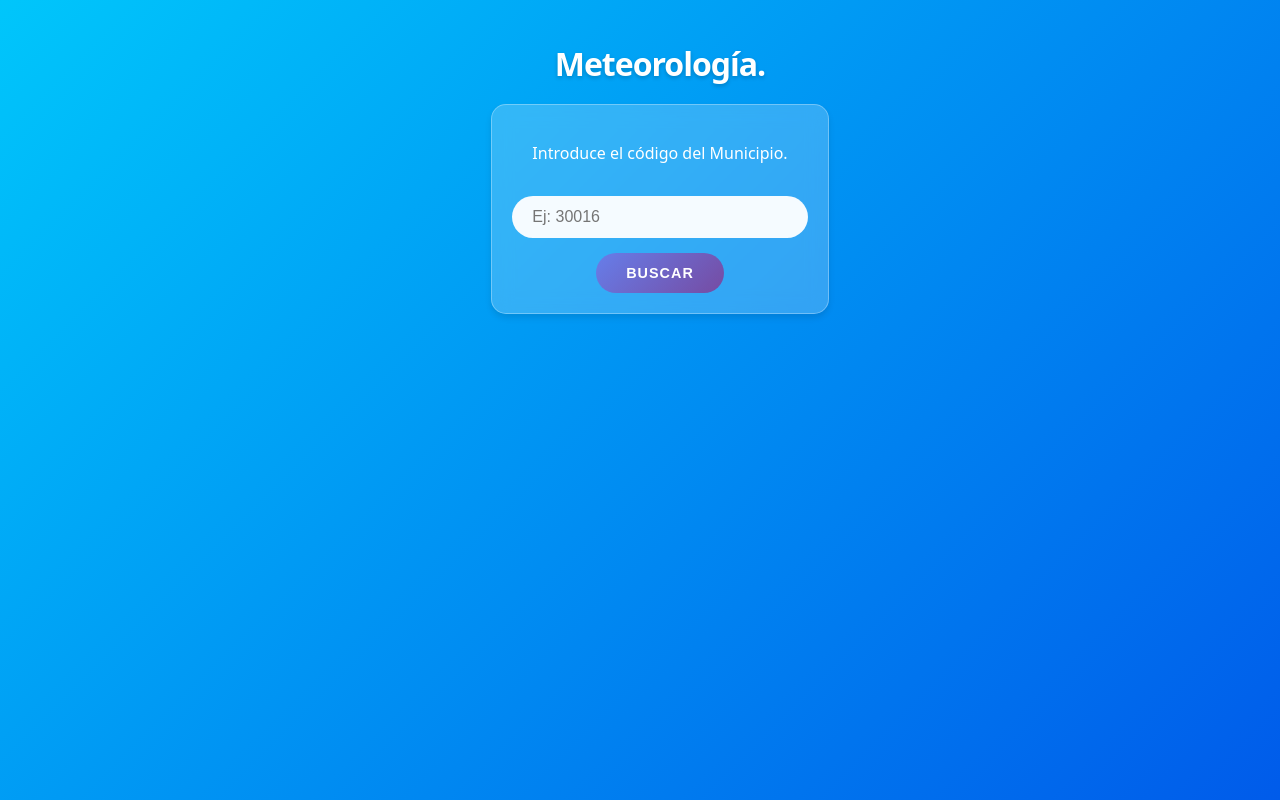
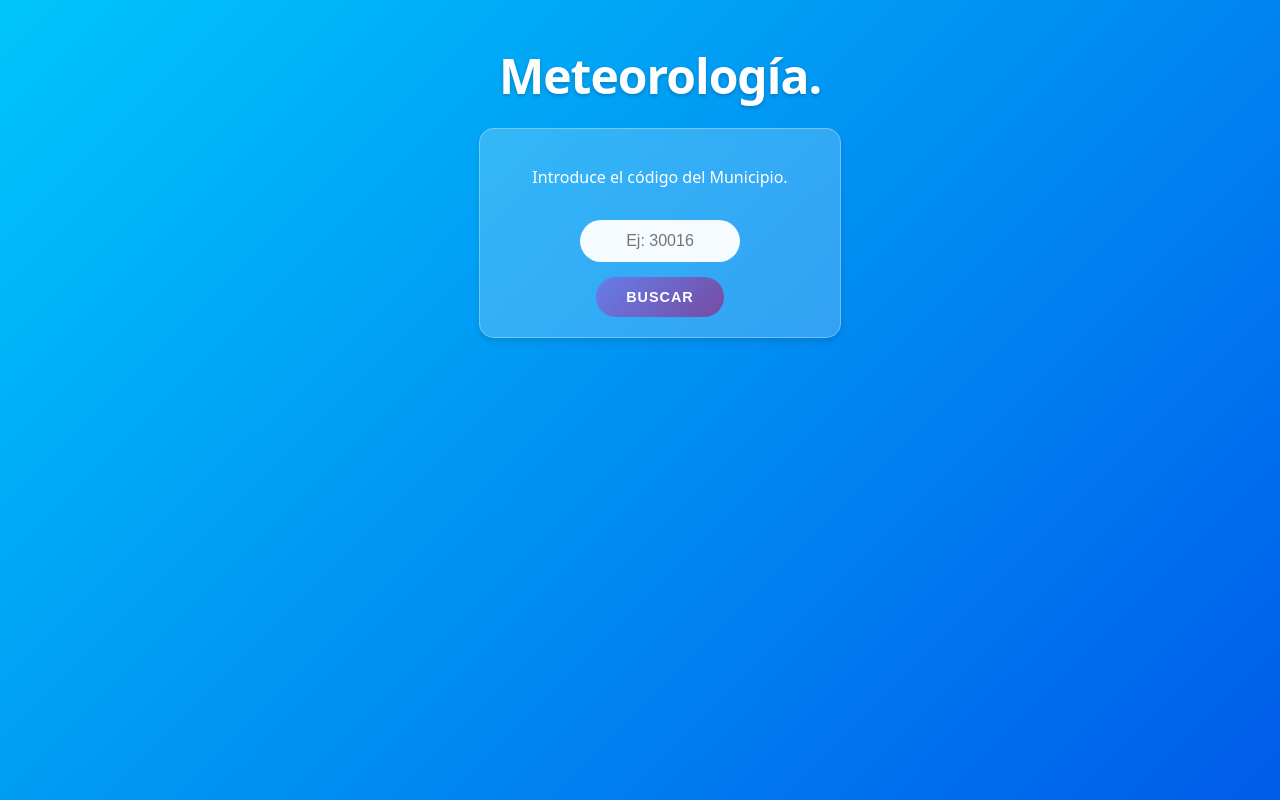
Before and after one commit to AnMonDe/DWEC, a React (Vite) app in the folder aemet/front/: page / in a window 1280 px wide. Built offline with nearby package versions, Linux system fonts and the light colour scheme.

Commit message:
estilo centrado

```diff
--- a/aemet/front/src/App.css
+++ b/aemet/front/src/App.css
@@ -12,6 +12,7 @@
 }
 
 header h1 {
+  font-size: 3rem;
   font-weight: 800;
   letter-spacing: -1px;
   margin-bottom: 1rem;
@@ -43,8 +44,10 @@ input {
   outline: none;
   transition: all 0.3s ease;
   color: #333;
-  width: 100%;
+  width: 50%;
   box-sizing: border-box;
+  text-align: center;
+  align-self: center;
 }
 
 input:focus {
@@ -167,6 +170,10 @@ button:hover {
   width: 100%;
 }
 
+.lugar h2{
+  font-size: 2rem;
+}
+
 .error {
   background: rgba(255, 0, 0, 0.2);
    color: #ffdede;
--- a/aemet/front/src/clima.jsx
+++ b/aemet/front/src/clima.jsx
@@ -24,9 +24,10 @@ function Clima({datos}){
     const descripcionCieloMañana = estadoCieloMañana?.descripcion
 
     return(
+        <div className = "lugar">
+            <h2>{municipioNombre} ({provinciaNombre})</h2>
             <div className = "tarjetas">
                 <div className="tiempo">
-                <h2>{municipioNombre} ({provinciaNombre})</h2>
 
                     <p>Predicción para hoy, {new Date(prediccionHoy.fecha).toLocaleDateString()}</p>
                     <div className="resumen-clima">
@@ -58,7 +59,6 @@ function Clima({datos}){
                     </div>
                 </div>
                 <div className="tiempo">
-                <h2>{municipioNombre} ({provinciaNombre})</h2>
                     <p>Predicción para mañana, {new Date(prediccionMañana.fecha).toLocaleDateString()}</p>
                     <div className="resumen-clima">
                         <Iconos descripcion={descripcionCieloMañana} />
@@ -87,6 +87,7 @@ function Clima({datos}){
                     </div>
                 </div>
             </div>
+        </div>
     )
 }
 export default Clima
```
Lines whose indentation alone changed are shown as unchanged.
